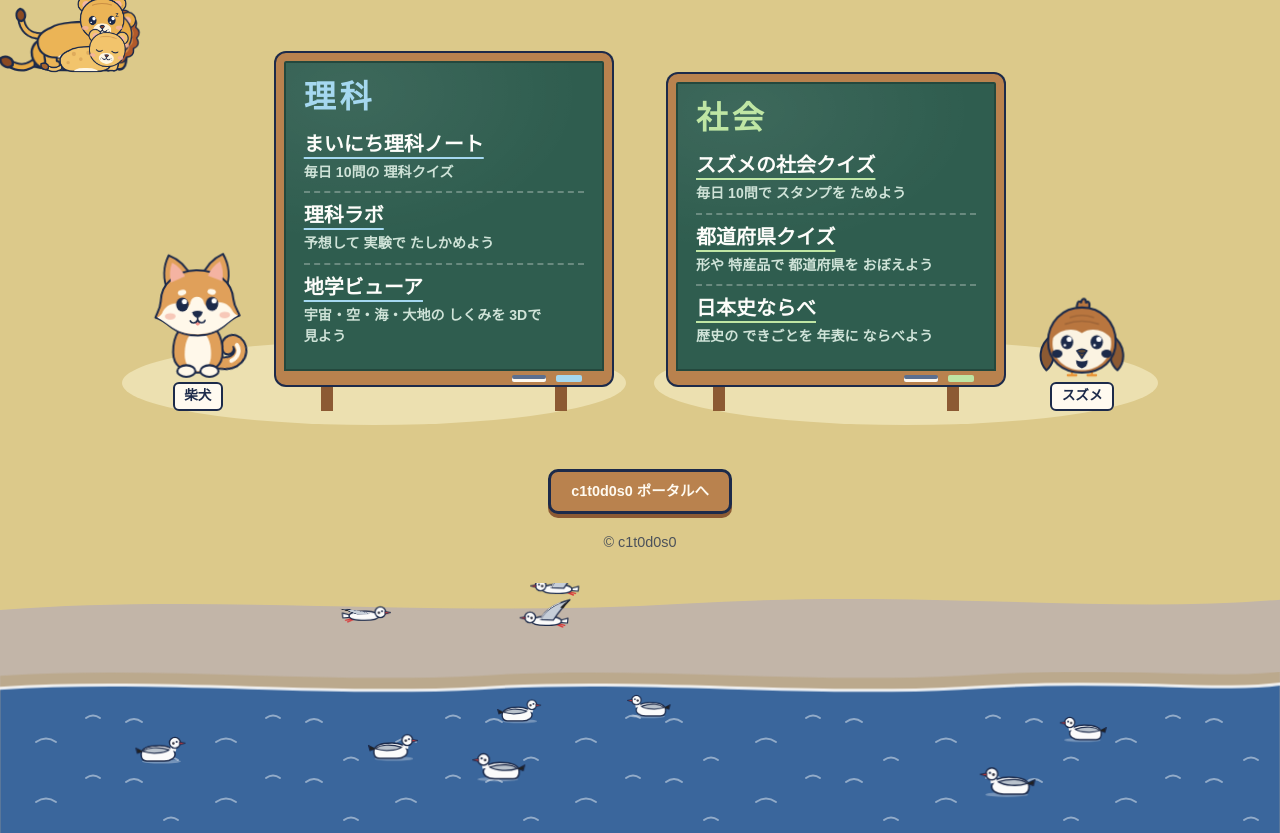
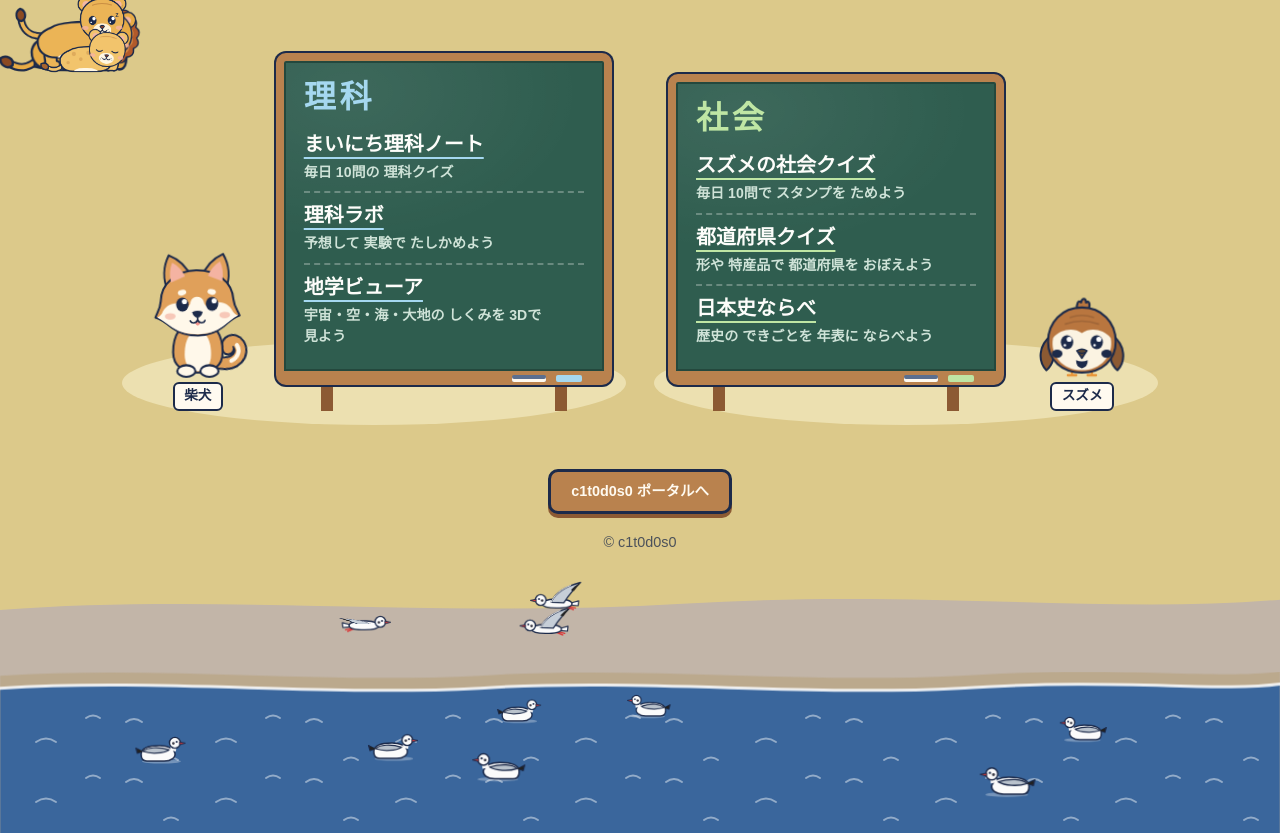
Before and after one commit to c1t0d0s0/c1t0d0s0.github.io, a plain HTML site: page study.html in a window 1280 px wide. Shown: the part 824-1657 px from the top of the page. Drawn offline with Linux system fonts and the light colour scheme; a web font is replaced by a local one.

Commit message:
fixed gulls

```diff
--- a/assets/study/beach.js
+++ b/assets/study/beach.js
@@ -46,7 +46,7 @@ function duckSVG() {
       <path d="M56.2 8.7L58.2 9.2Q59.4 10.2 58.2 11.2L56.2 11.5Z" fill="#f2c14e"/>
       </g>
     </g>
-    <rect class="dk-cover" x="-6" y="30.3" width="72" height="24"/>
+    <rect class="dk-cover" x="-6" y="30.3" width="72" height="10"/>
     <path class="dk-line" d="M2 30.4H58" fill="none" stroke-width="1.2" stroke-linecap="round"/>
   </svg>`;
 }
@@ -69,7 +69,7 @@ function ducklingSVG() {
       <path d="M25 6.6L28.6 7.6Q29.2 8.2 28.6 8.8L25.2 9.4Z" fill="#4a4a52" stroke="${INK}" stroke-width=".9" stroke-linejoin="round"/>
       </g>
     </g>
-    <rect class="dk-cover" x="-4" y="17.2" width="38" height="14"/>
+    <rect class="dk-cover" x="-4" y="17.2" width="38" height="6"/>
     <path class="dk-line" d="M2 17.3H27" fill="none" stroke-width="1" stroke-linecap="round"/>
   </svg>`;
 }
@@ -187,7 +187,7 @@ function start() {
         if (g.state === 'air') return;
         g.state = 'arrive';
         g.t = -i * rand(0.4, 0.8);
-        g.from = { x: W() + 60 + rand(0, 80), y: H() * rand(0.02, 0.2) };
+        g.from = { x: W() + 60 + rand(0, 80), y: H() * rand(0.06, 0.22) };
       });
     }
     gulls.forEach((g) => layoutGull(g, 0));
@@ -198,7 +198,7 @@ function start() {
     g.state = immediate ? 'air' : 'takeoff';
     g.t = 0;
     g.air = {
-      cx: rand(0.2, 0.8), cy: rand(0.08, 0.26), rx: rand(0.12, 0.3), ry: rand(0.05, 0.1),
+      cx: rand(0.2, 0.8), cy: rand(0.14, 0.28), rx: rand(0.12, 0.3), ry: rand(0.05, 0.09),
       a: rand(0, Math.PI * 2), speed: rand(0.35, 0.55) * (Math.random() < 0.5 ? 1 : -1),
       nextFlap: rand(0.5, 2), flapEnd: 0,
     };
--- a/study.html
+++ b/study.html
@@ -1228,10 +1228,12 @@
       --sea: color-mix(in srgb, #5ab3dc, #2c4580 calc(var(--night, 0) * 70%));
       --sand: color-mix(in srgb, #efdcaa, #8a86a6 calc(var(--night, 0) * 45%));
       position: relative;
+      isolation: isolate;
       height: calc(clamp(160px, 24vw, 250px) + env(safe-area-inset-bottom));
-      overflow: hidden;
-    }
-    .beach-land { position: absolute; inset: 0; width: 100%; height: 100%; overflow: visible; }
+      overflow-x: clip;
+      pointer-events: none;
+    }
+    .beach-land { position: absolute; inset: 0; width: 100%; height: 100%; overflow: hidden; }
     .beach-sand { fill: var(--sand); }
     .beach-wet { fill: color-mix(in srgb, var(--sand), #b0925a 35%); }
     .beach-sea { fill: var(--sea); }
@@ -1250,7 +1252,7 @@
       animation: beach-waves 14s linear infinite;
     }
     @keyframes beach-waves { from { background-position: 0 0; } to { background-position: -180px 0; } }
-    .beach-life { position: absolute; inset: 0; overflow: hidden; }
+    .beach-life { position: absolute; inset: 0; }
     .bird { position: absolute; left: 0; top: 0; will-change: transform; }
     .bird svg { display: block; width: 100%; height: auto; overflow: visible; }
     .bird svg * { transform-box: view-box; }
```
